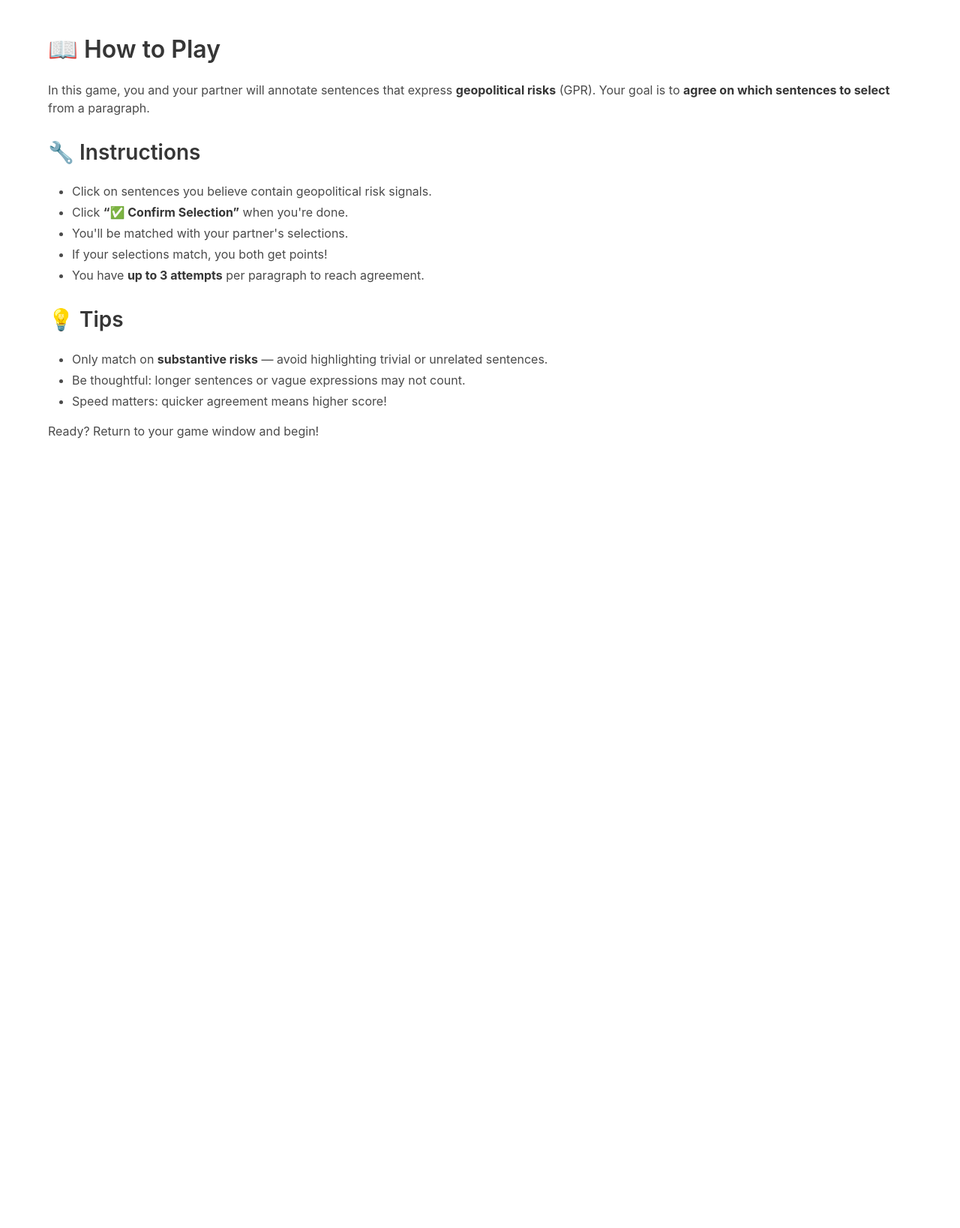
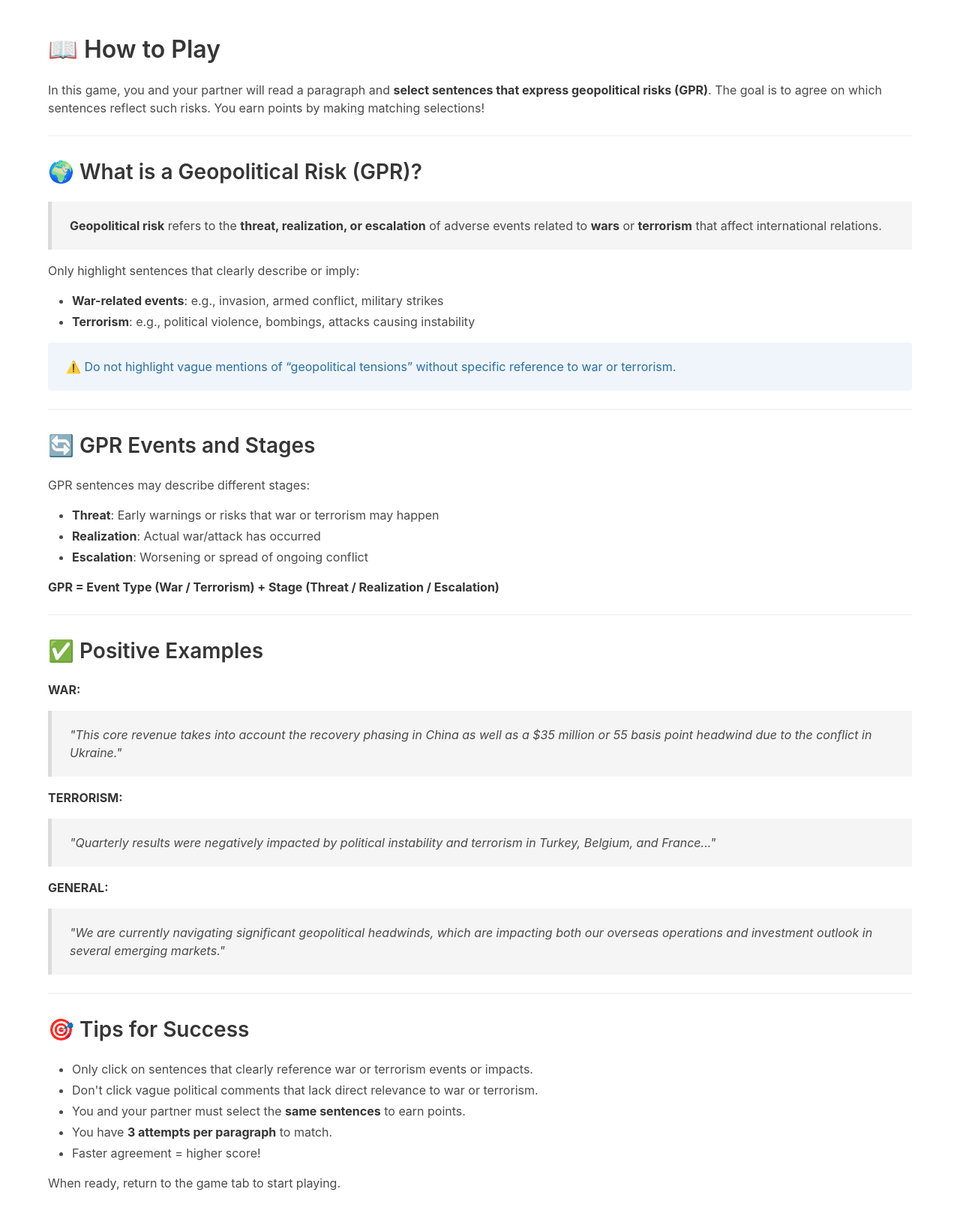
Before and after one commit to zzp-coder/GPR_Game, a Flask app: page /how-to-play in a window 1280 px wide. Shown: the whole page at 75% size. Before the commit the page ends 585 px from the top, so only its background shows below. Run offline with Flask 3, Linux system fonts and the light colour scheme.

Commit message:
add gpr training in how_to_play html

```diff
--- a/templates/how_to_play.html
+++ b/templates/how_to_play.html
@@ -9,30 +9,77 @@
   <section class="section">
     <div class="container content">
       <h1 class="title">📖 How to Play</h1>
+
       <p>
-        In this game, you and your partner will annotate sentences that express <strong>geopolitical risks</strong> (GPR).
-        Your goal is to <strong>agree on which sentences to select</strong> from a paragraph.
+        In this game, you and your partner will read a paragraph and <strong>select sentences that express geopolitical risks (GPR)</strong>.
+        The goal is to agree on which sentences reflect such risks. You earn points by making matching selections!
       </p>
 
-      <h2 class="subtitle">🔧 Instructions</h2>
+      <hr>
+
+      <h2 class="subtitle">🌍 What is a Geopolitical Risk (GPR)?</h2>
+      <blockquote>
+        <strong>Geopolitical risk</strong> refers to the <strong>threat, realization, or escalation</strong> of adverse events related to <strong>wars</strong> or <strong>terrorism</strong> that affect international relations.
+      </blockquote>
+      <p>Only highlight sentences that clearly describe or imply:</p>
       <ul>
-        <li>Click on sentences you believe contain geopolitical risk signals.</li>
-        <li>Click <strong>“✅ Confirm Selection”</strong> when you're done.</li>
-        <li>You'll be matched with your partner's selections.</li>
-        <li>If your selections match, you both get points!</li>
-        <li>You have <strong>up to 3 attempts</strong> per paragraph to reach agreement.</li>
+        <li><strong>War-related events</strong>: e.g., invasion, armed conflict, military strikes</li>
+        <li><strong>Terrorism</strong>: e.g., political violence, bombings, attacks causing instability</li>
       </ul>
 
-      <h2 class="subtitle">💡 Tips</h2>
+      <div class="notification is-info is-light">
+        ⚠️ Do not highlight vague mentions of “geopolitical tensions” without specific reference to war or terrorism.
+      </div>
+
+      <hr>
+
+      <h2 class="subtitle">🔄 GPR Events and Stages</h2>
+      <p>GPR sentences may describe different stages:</p>
       <ul>
-        <li>Only match on <strong>substantive risks</strong> — avoid highlighting trivial or unrelated sentences.</li>
-        <li>Be thoughtful: longer sentences or vague expressions may not count.</li>
-        <li>Speed matters: quicker agreement means higher score!</li>
+        <li><strong>Threat</strong>: Early warnings or risks that war or terrorism may happen</li>
+        <li><strong>Realization</strong>: Actual war/attack has occurred</li>
+        <li><strong>Escalation</strong>: Worsening or spread of ongoing conflict</li>
       </ul>
 
-      <p>
-        Ready? Return to your game window and begin!
-      </p>
+      <p><strong>GPR = Event Type (War / Terrorism) + Stage (Threat / Realization / Escalation)</strong></p>
+
+      <hr>
+
+      <h2 class="subtitle">✅ Positive Examples</h2>
+
+      <p><strong>WAR:</strong></p>
+      <blockquote>
+        <em>
+          "This core revenue takes into account the recovery phasing in China as well as a $35 million or 55 basis point headwind due to the conflict in Ukraine."
+        </em>
+      </blockquote>
+
+      <p><strong>TERRORISM:</strong></p>
+      <blockquote>
+        <em>
+          "Quarterly results were negatively impacted by political instability and terrorism in Turkey, Belgium, and France..."
+        </em>
+      </blockquote>
+
+      <p><strong>GENERAL:</strong></p>
+      <blockquote>
+        <em>
+          "We are currently navigating significant geopolitical headwinds, which are impacting both our overseas operations and investment outlook in several emerging markets."
+        </em>
+      </blockquote>
+
+      <hr>
+
+      <h2 class="subtitle">🎯 Tips for Success</h2>
+      <ul>
+        <li>Only click on sentences that clearly reference war or terrorism events or impacts.</li>
+        <li>Don't click vague political comments that lack direct relevance to war or terrorism.</li>
+        <li>You and your partner must select the <strong>same sentences</strong> to earn points.</li>
+        <li>You have <strong>3 attempts per paragraph</strong> to match.</li>
+        <li>Faster agreement = higher score!</li>
+      </ul>
+
+      <p>When ready, return to the game tab to start playing.</p>
     </div>
   </section>
 </body>
```
